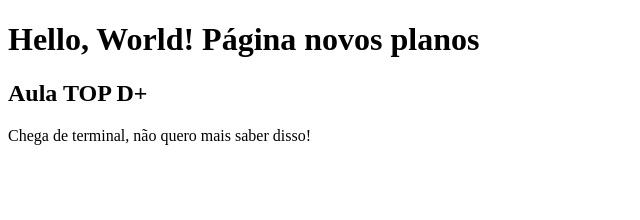
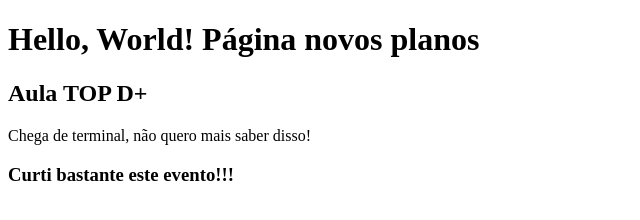
Before and after one commit to devmedia-projetos/academia, a plain HTML site: page index.html in a window 1280 px wide. Shown: the whole page, without its empty margins (0-640 px from the left). Drawn offline with Linux system fonts and the light colour scheme.

Commit message:
nova_mensagem

```diff
--- a/index.html
+++ b/index.html
@@ -9,5 +9,6 @@
         <h1>Hello, World! Página novos planos</h1>
         <h2>Aula TOP D+</h2>
         <p>Chega de terminal, não quero mais saber disso!</p>
+        <h3>Curti bastante este evento!!!</h3>
     </body>
 </html>
```
